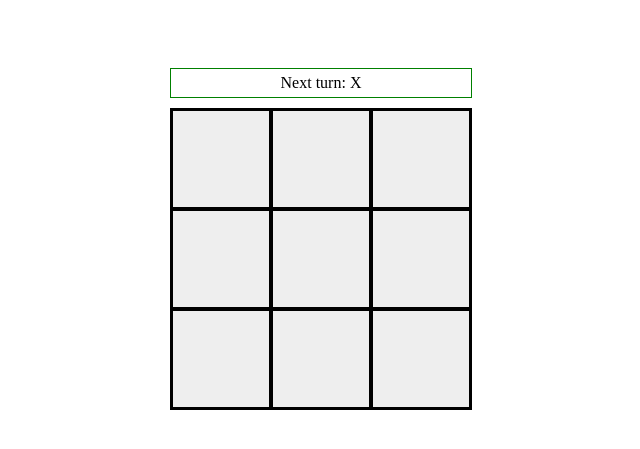
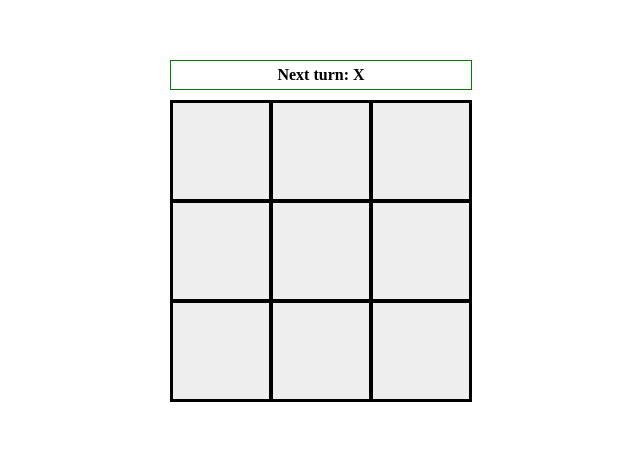
Before and after one commit to Shehwaz81/tic-tac-toe, a React (Vite) app: page / in a window 1280 px wide. Shown: the part 169-618 px from the top of the page, without its empty margins (319-959 px from the left). Built offline with nearby package versions, Linux system fonts and the light colour scheme.

Commit message:
moved all variables in board state up 1 level

```diff
--- a/src/App.css
+++ b/src/App.css
@@ -19,6 +19,7 @@ body {
 }
 .status {
   text-align: center;
+  font-weight: bold;
   margin-bottom: 10px;
   padding: 5px;
   border: 1px solid green;
--- a/src/App.jsx
+++ b/src/App.jsx
@@ -1,4 +1,4 @@
-  import { useState } from 'react'
+  import { use, useState } from 'react'
   import './App.css'
 
   const Square = ({value, onSquareClick}) => {
@@ -33,24 +33,20 @@
     return null;
   }
 
-  export const Board = () => {
-    // we need to lift the state of value and set value up to board, so we dont have to ask every time, wiether each board is clicked or not
-    let [squares, setSquares] = useState(Array(9).fill(null)) // creates a 9 element array of null
-    let [isx, setIsx] = useState(true)
-
-    let status = is_winner(squares);
+  // we need to lift the state of value and set value up to board, so we dont have to ask every time, wiether each board is clicked or not
+  const Board = ({squares, isx, onplay}) => {
 
     const handleClick = (i) => {
       if (squares[i] != null || is_winner(squares)) return
       // you have to make a new copy of squares and then change it as react doesn't rerender the component if you mutate (change it directely)
       let newsquares = squares.slice()
       newsquares[i] = (isx ? "X" : "O")
-      setSquares(newsquares) // changing reference, causing a component rerender, you cant do sqaures = newsqaures as it is considered mutating state
-      setIsx(!isx)
+      onplay(newsquares) // changing reference, causing a component rerender
     }
-
-    if (status) {
-      status = "Winner: " + status
+    const winner = is_winner(squares);
+    let status;
+    if (winner) {
+      status = "Winner: " + winner
     } else {
       status = "Next turn: " + (isx ? "X" : "O")
     }
@@ -79,4 +75,28 @@
     )
   }
 
-export default Board
+
+export const Game = () => {
+    // move state to new top level function, so you can control history
+    const [isx, setIsx] = useState(true)
+    const [history, setHistory] = useState([Array(9).fill(null)])
+    const currsqaures = history[history.length - 1] // get latest in history
+
+    const handlePlay = (nextsqaures) => {
+      setHistory([...history, nextsqaures])
+      setIsx(!isx)
+    }
+
+    return (
+      <div className="game">
+        <div className="g-board">
+          <Board squares={currsqaures} isx={isx} onplay={handlePlay}/>
+        </div>
+        <div className='g-info'>
+          <ul></ul>
+        </div>
+      </div>
+    )
+  }
+
+export default Game
--- a/src/main.jsx
+++ b/src/main.jsx
@@ -1,10 +1,10 @@
 import { StrictMode } from 'react'
 import { createRoot } from 'react-dom/client'
 import './App.css'
-import Board from './App.jsx'
+import Game from './App.jsx'
 
 createRoot(document.getElementById('root')).render(
   <StrictMode>
-    <Board />
+    <Game/>
   </StrictMode>,
 )
```
